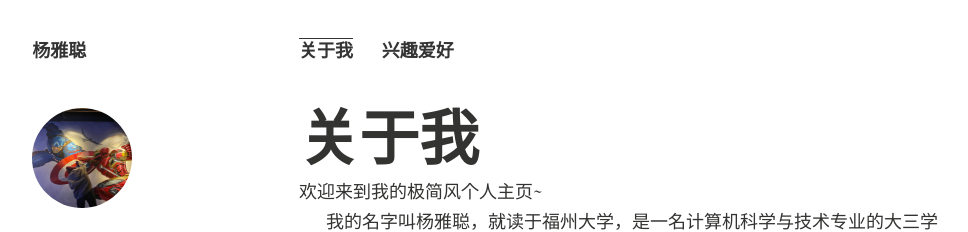
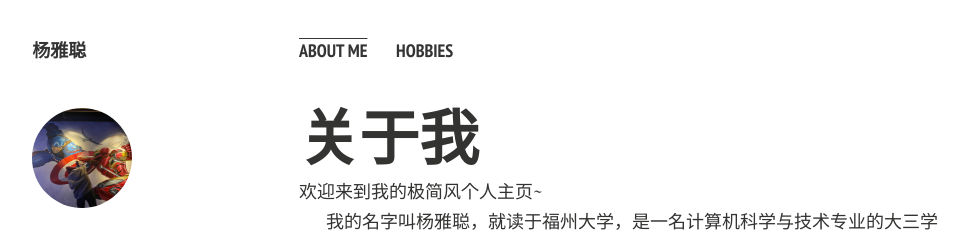
Before and after one commit to yyc220/yyc220.github.io, a Jekyll site: the page built from index.md, in a window 1280 px wide and 900 px high. Shown: the top 232 px of the window, without its empty margins (21-989 px from the left). Built offline with Jekyll 4.4.1, drawn with Linux system fonts in a browser that asks for light colours; nearby versions of some CDN libraries; comment, search, counter and statistics services are not loaded; a style sheet for code colours, icons or effects is not loaded; our own code applies the rules of GitHub Pages for plain Markdown files.

Commit message:
Update _config.yml

```diff
--- a/_config.yml
+++ b/_config.yml
@@ -33,10 +33,10 @@ google_verify: "SkiyuGpJOKT74vv5GmXLvYXXDkXy4v8VWPtbelYz3Hs"
 # Links to include in top navigation
 # For external links add external: true
 links:
-  - title: 关于我
+  - title: About Me
     url: /
-  - title: 兴趣爱好
-    url: /兴趣爱好/
+  - title: Hobbies
+    url: /hobbies/
 
 # http://en.wikipedia.org/wiki/List_of_tz_database_time_zones
 timezone: China/Beijing
```
